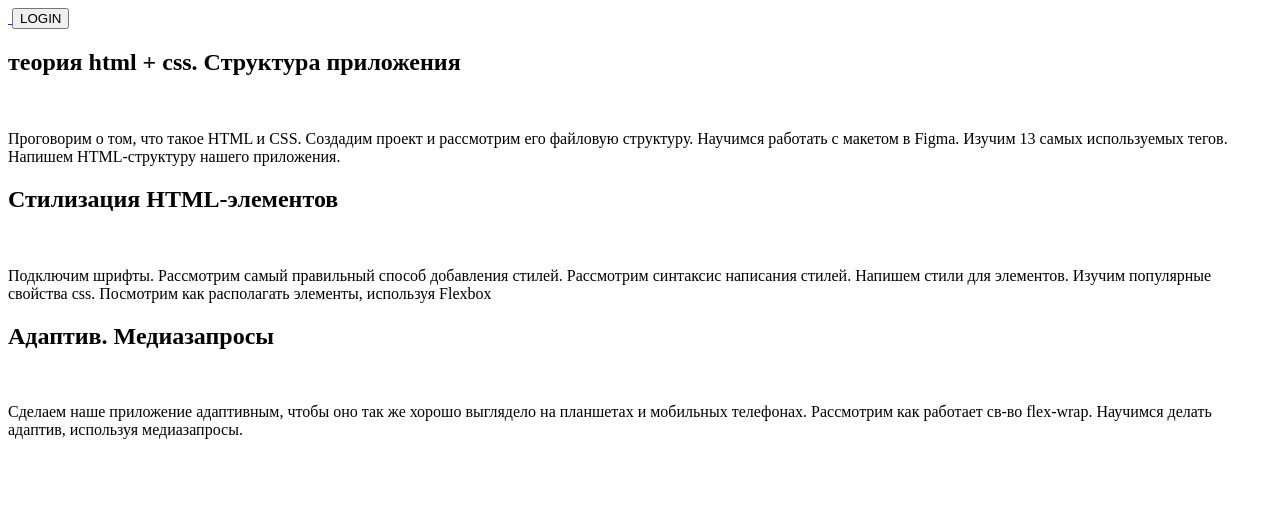
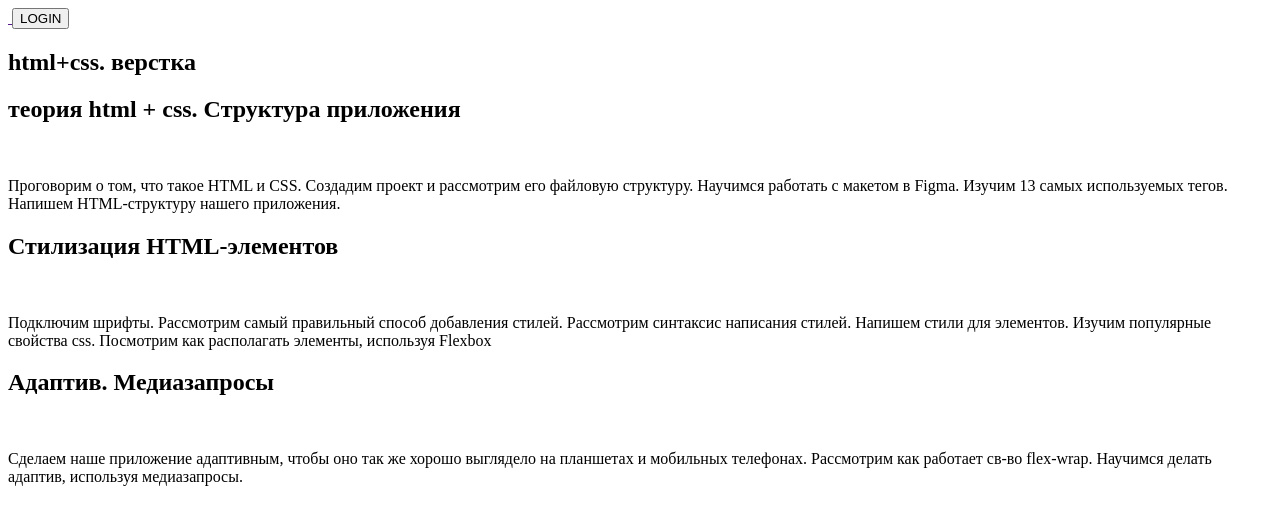
Before and after one commit to oprokopieva382/html-css-vebinar, a plain HTML site: page index.html in a window 1280 px wide. Drawn offline with Linux system fonts and the light colour scheme.

Commit message:
added h1 content

```diff
--- a/index.html
+++ b/index.html
@@ -14,7 +14,7 @@
       <button>LOGIN</button>
     </header>
     <section>
-      <h1></h1>
+      <h1>html+css. верстка</h1>
       <div>
         <h2>теория html + css. Структура приложения</h2>
         <img src="" alt="" />
```
